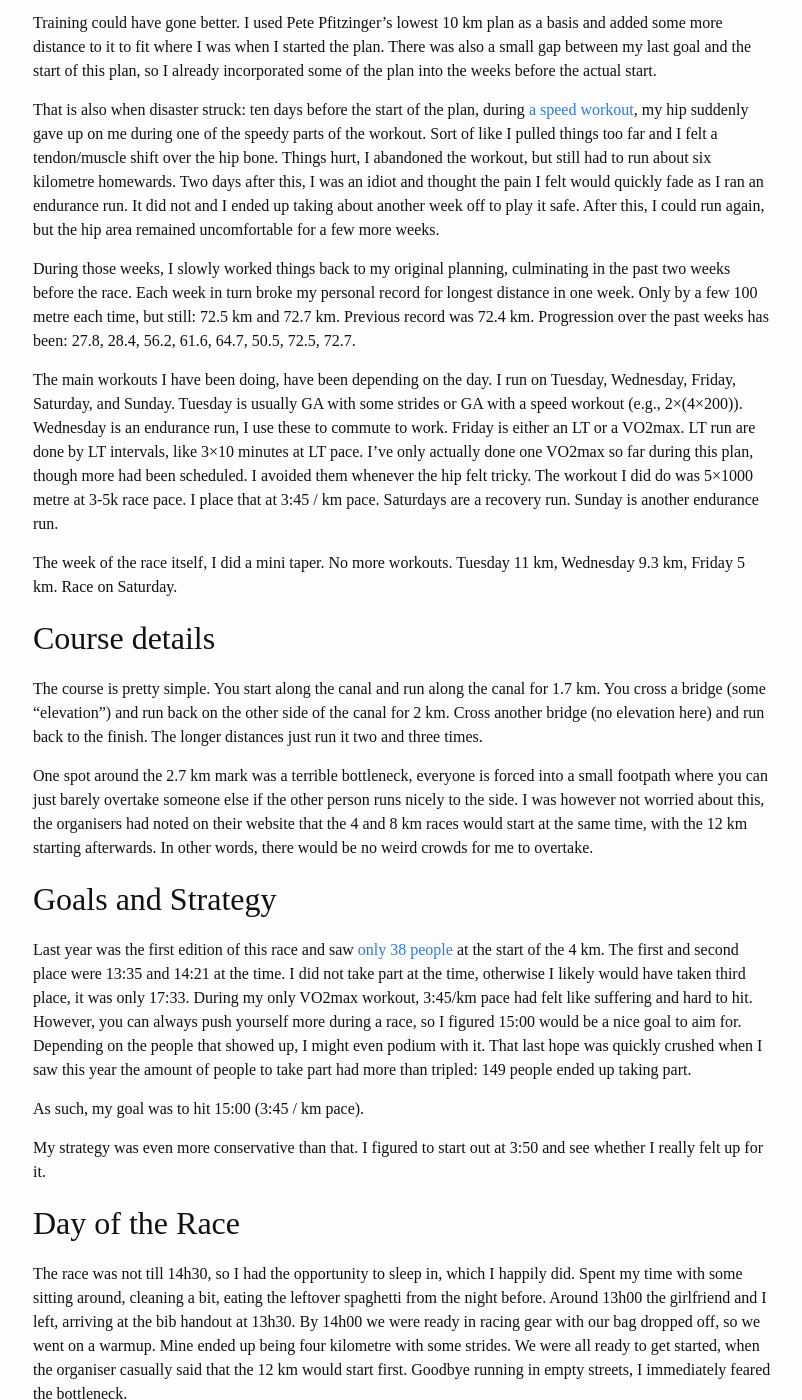
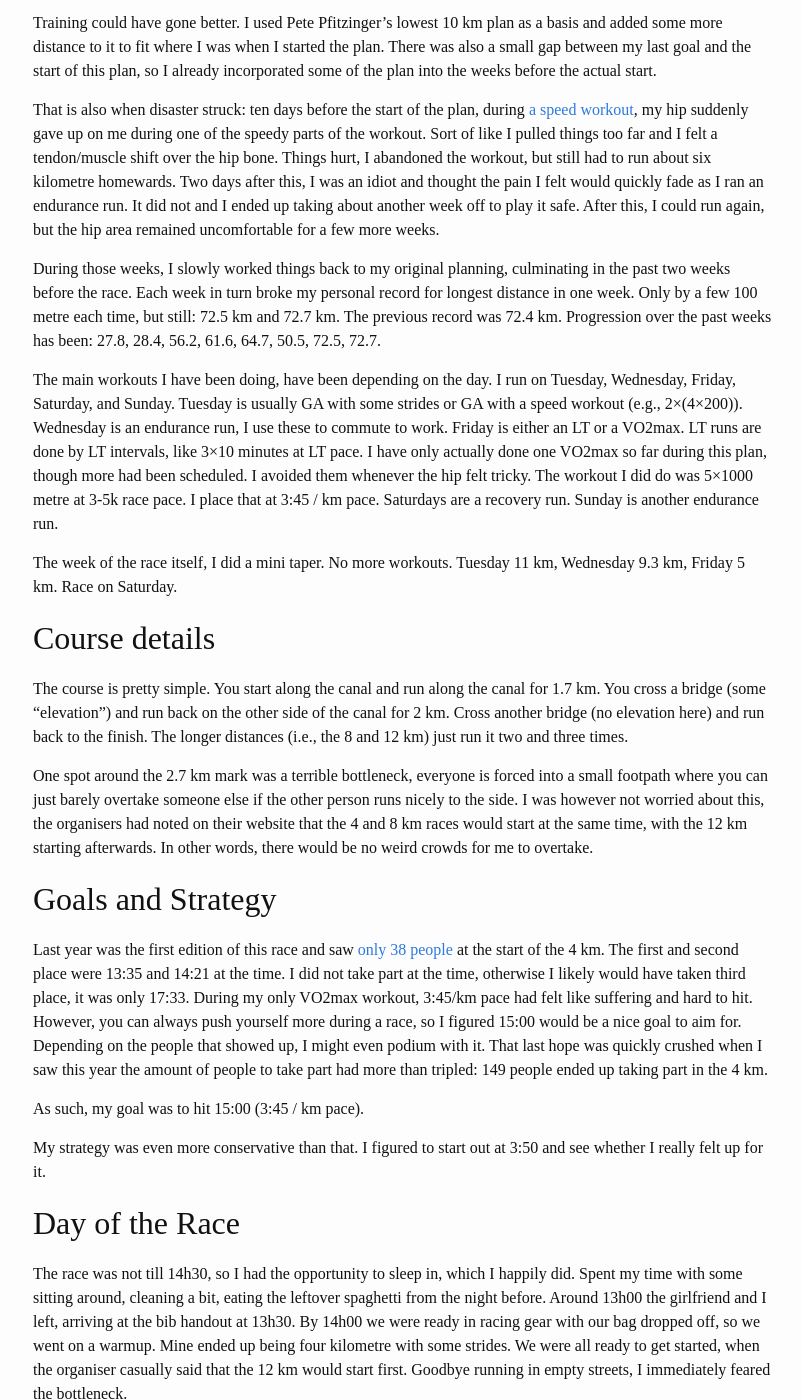
Before and after one commit to ward/run, a Jekyll site: the page built from _posts/2016-10-22-brussels-canal-run.md, in a window 1280 px wide and 1400 px high, scrolled down 358 px. Shown: the whole window, without its empty margins (237-1039 px from the left). Built offline with Jekyll 4.4.1, drawn with Linux system fonts in a browser that asks for light colours; some of the changed text lies outside the part shown.

Commit message:
Finish brussels canal run + add result

```diff
--- a/_data/myresults.csv
+++ b/_data/myresults.csv
@@ -12,3 +12,4 @@
 2016-05-29,20 km door Brussel,20.0,1:30:40,60.93
 2016-06-17,5 km Anderlecht,5.0,19:03,68.15
 2016-08-06,Belgian Championship 10 km road (Optiek Sonck Streetrace),10.0,41:35,64.24
+2016-10-22,Brussels Canal Run 4 km,4.0,14:21,???
--- a/_posts/2016-10-22-brussels-canal-run.md
+++ b/_posts/2016-10-22-brussels-canal-run.md
@@ -33,14 +33,15 @@
 During those weeks, I slowly worked things back to my original planning,
 culminating in the past two weeks before the race.  Each week in turn broke my
 personal record for longest distance in one week. Only by a few 100 metre each
-time, but still: 72.5 km and 72.7 km. Previous record was 72.4 km. Progression
-over the past weeks has been: 27.8, 28.4, 56.2, 61.6, 64.7, 50.5, 72.5, 72.7.
+time, but still: 72.5 km and 72.7 km. The previous record was 72.4 km.
+Progression over the past weeks has been: 27.8, 28.4, 56.2, 61.6, 64.7, 50.5,
+72.5, 72.7.
 
 The main workouts I have been doing, have been depending on the day. I run on
 Tuesday, Wednesday, Friday, Saturday, and Sunday.  Tuesday is usually GA with
 some strides or GA with a speed workout (e.g., 2×(4×200)).  Wednesday is an
 endurance run, I use these to commute to work.  Friday is either an LT or a
-VO2max.  LT run are done by LT intervals, like 3×10 minutes at LT pace.  I've
+VO2max.  LT runs are done by LT intervals, like 3×10 minutes at LT pace. I have
 only actually done one VO2max so far during this plan, though more had been
 scheduled. I avoided them whenever the hip felt tricky.  The workout I did do
 was 5×1000 metre at 3-5k race pace. I place that at 3:45 / km pace. Saturdays
@@ -54,7 +55,8 @@
 The course is pretty simple. You start along the canal and run along the canal
 for 1.7 km. You cross a bridge (some "elevation") and run back on the other
 side of the canal for 2 km. Cross another bridge (no elevation here) and run
-back to the finish. The longer distances just run it two and three times.
+back to the finish. The longer distances (i.e., the 8 and 12 km) just run it
+two and three times.
 
 One spot around the 2.7 km mark was a terrible bottleneck, everyone is forced
 into a small footpath where you can just barely overtake someone else if the
@@ -73,7 +75,8 @@
 can always push yourself more during a race, so I figured 15:00 would be a nice
 goal to aim for.  Depending on the people that showed up, I might even podium
 with it. That last hope was quickly crushed when I saw this year the amount of
-people to take part had more than tripled: 149 people ended up taking part.
+people to take part had more than tripled: 149 people ended up taking part in
+the 4 km.
 
 As such, my goal was to hit 15:00 (3:45 / km pace).
 
@@ -122,7 +126,9 @@
 "downhill" away from the bridge, I found rainbow shoulder was going down it too
 easily. The time was right and I took over the lead. I figured he would not
 mind and could follow me a bit now instead. I never looked back, but at some
-point I must have dropped him (TODO: Check his bib through photos).
+point I must have dropped him. He was not with me at the finish.
+
+<!-- TODO: Find rainbow dude in photos? -->
 
 Just past the turn, about 1.8 km into the race, I also passed a girl I
 recognised from the 12 km start: headphone selfie taking girl. I let out a
@@ -191,7 +197,12 @@
 Headphone selfie taking girl finished her 12 km as 229th out of 265 finishers,
 in 1h12m58s.
 
-Rainbow shoulder ???
+I am unsure where rainbow shoulder ended up, no photos of the race have
+surfaced (so far?), I did not see him finish, and I never got to see his bib
+during the race.
+
+The girlfriend got herself into a sprint for the finish as well. She however
+did manage to win that sprint and, with it, the race. Defending champion!
 
 [hipfail]: https://www.strava.com/activities/685663878
 [results2015]: http://www.chronorace.be/Classements/Classement.aspx?eventId=1187476853208149&mode=large&IdClassement=12593
```
Also changed, not shown: other parts of _posts/2016-10-22-brussels-canal-run.md (+7 -6 lines).
